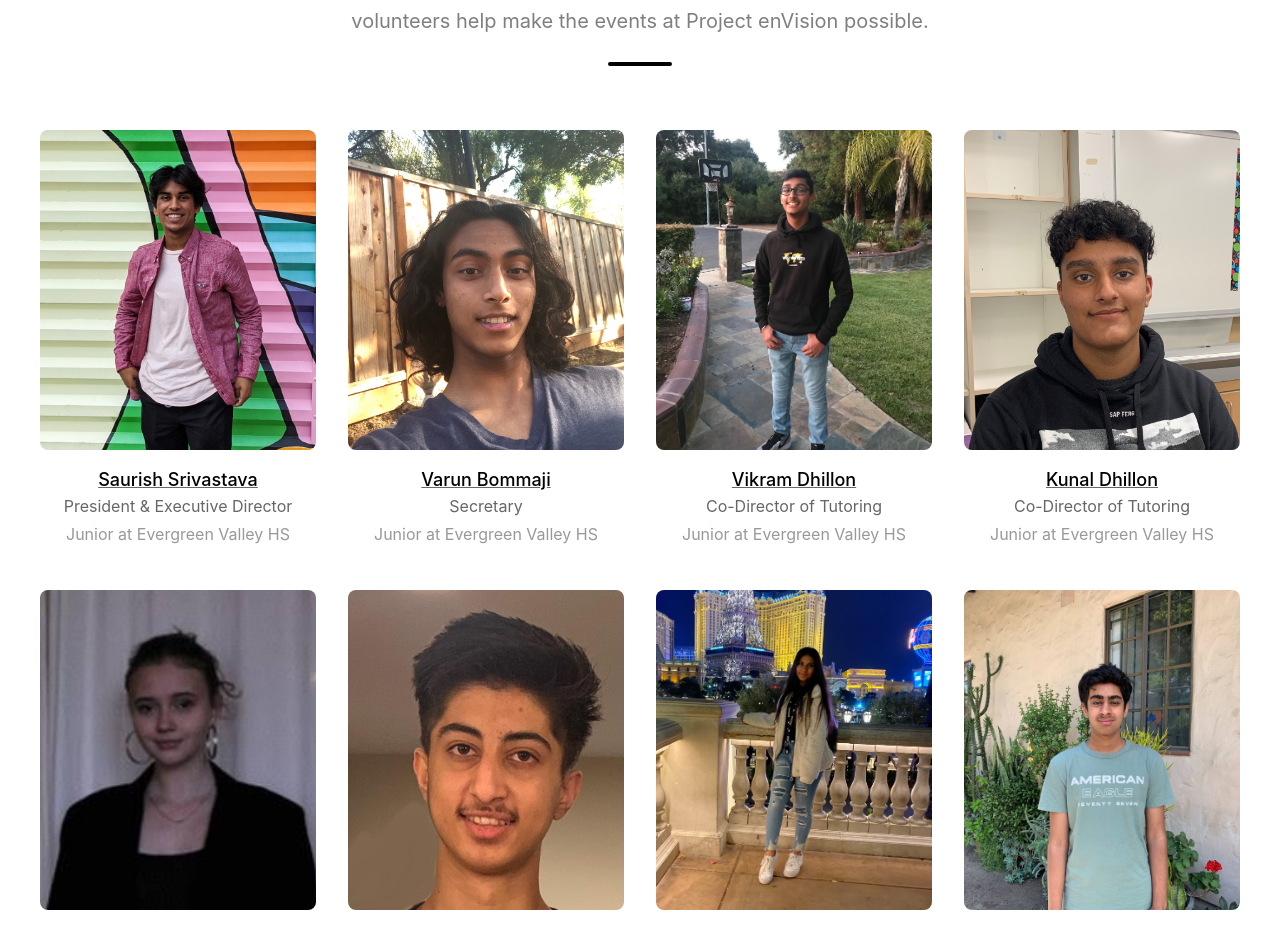
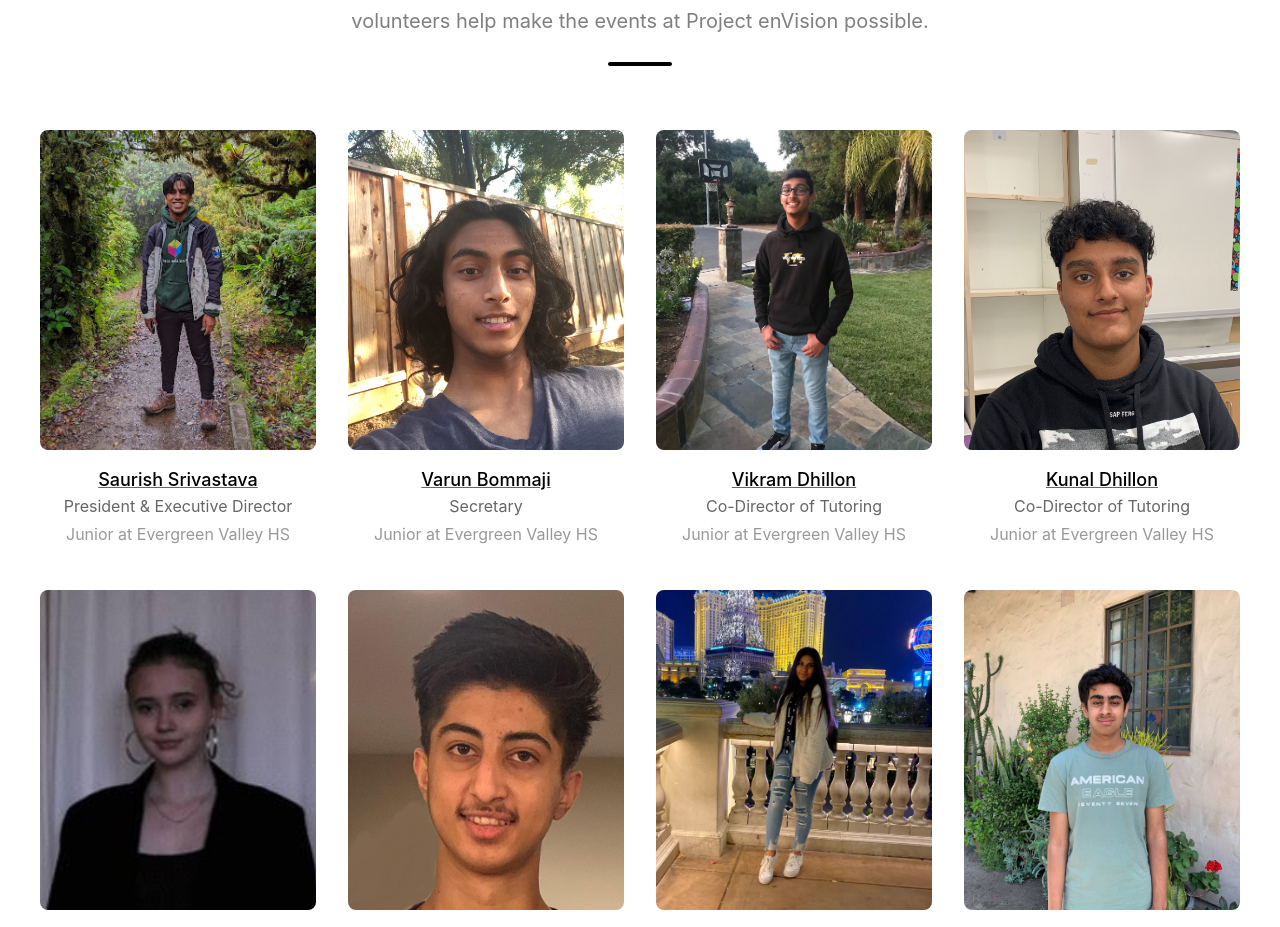
Before and after one commit to envisionnew/envisionnew.org, a Next.js app: page /about in a window 1280 px wide. Shown: the part 2080-3007 px from the top of the page. Built offline with nearby package versions, Linux system fonts and the light colour scheme; what @tailwindcss/typography would draw is missing.

Commit message:
update(image): saurish image change

```diff
--- a/pages/about.js
+++ b/pages/about.js
@@ -20,7 +20,7 @@ const volunteers = [
     name: 'Saurish Srivastava',
     position: 'President & Executive Director',
     website: 'https://saurish.com',
-    image: 'saurish.JPG',
+    image: 'saurish.jpeg',
     bio: 'Junior at Evergreen Valley HS'
   },
   {
--- a/pages/programs/carbon.js
+++ b/pages/programs/carbon.js
@@ -45,7 +45,7 @@ const volunteers = [
     name: 'Saurish Srivastava',
     position: 'Volunteer',
     website: 'https://saurish.com',
-    image: 'saurish.JPG',
+    image: 'saurish.jpeg',
     bio: 'Junior at Evergreen Valley HS'
   }
 ];
--- a/pages/programs/lotus.js
+++ b/pages/programs/lotus.js
@@ -45,7 +45,7 @@ const volunteers = [
     name: 'Saurish Srivastava',
     position: 'Volunteer',
     website: 'https://saurish.com',
-    image: 'saurish.JPG',
+    image: 'saurish.jpeg',
     bio: 'Junior at Evergreen Valley HS'
   }
 ];
```
Also changed, not shown: public/images/volunteers/saurish.JPG (deleted), public/images/volunteers/saurish.jpeg (added).
